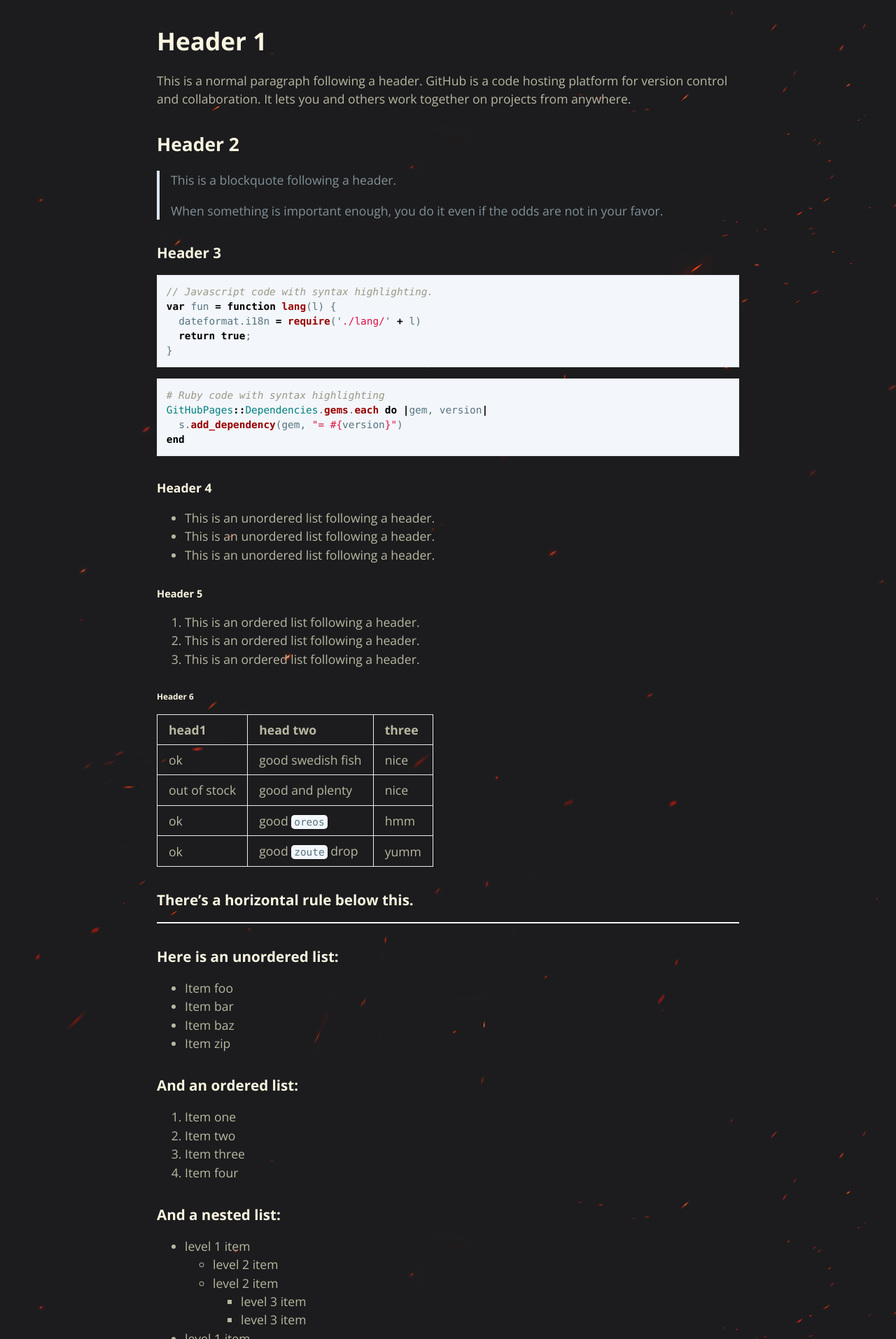
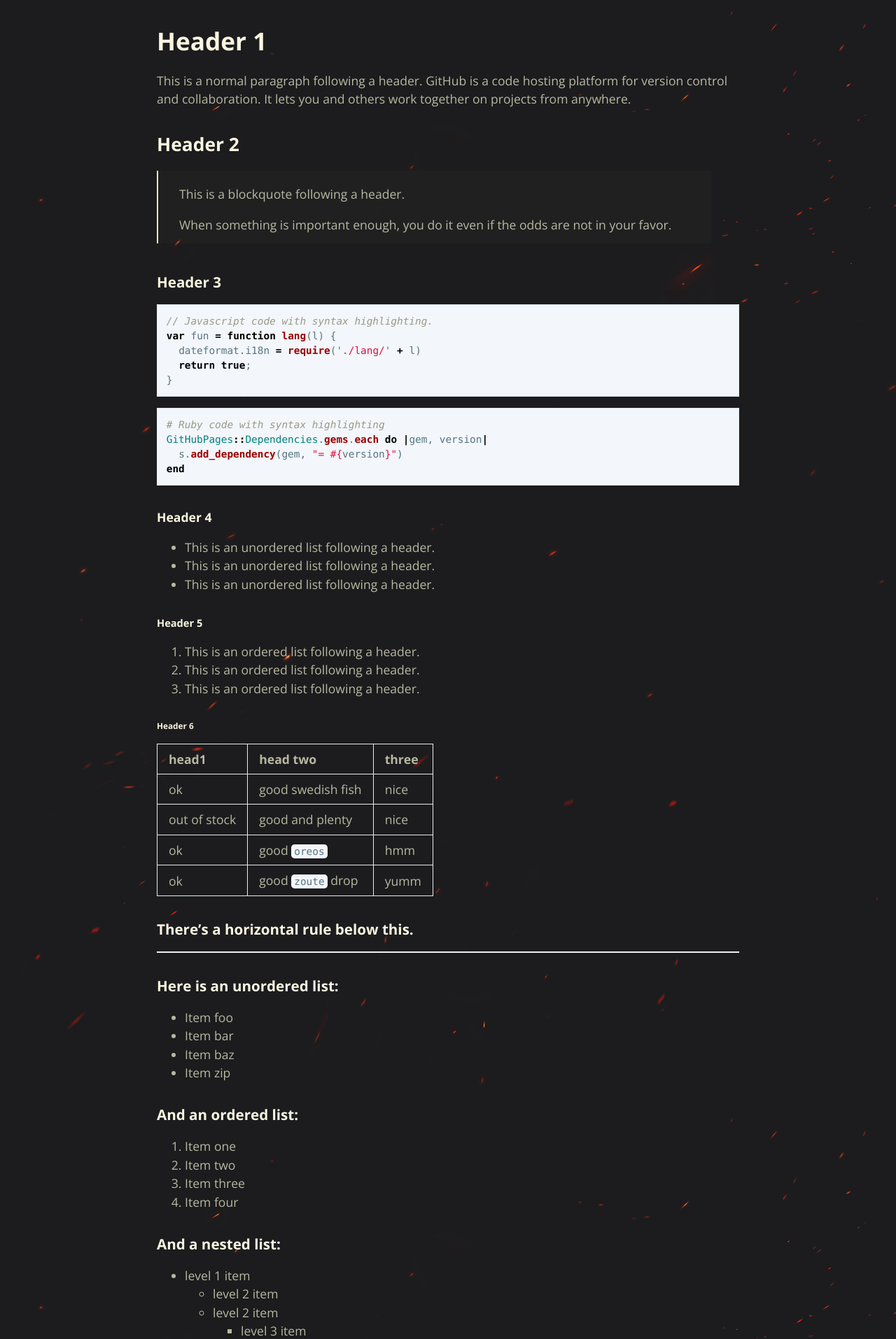
Before and after one commit to urban-tribble/urban-tribble.github.io, a Jekyll site: the page built from _posts/2017-04-29-cayman-example-content.md, in a window 1280 px wide. Shown: the part 583-2497 px from the top of the page at 70% size. Built offline with Jekyll 4.4.1, drawn with Linux system fonts in a browser that asks for light colours.

Commit message:
Update blockquote's style

```diff
--- a/assets/css/style.css
+++ b/assets/css/style.css
@@ -828,10 +828,11 @@ a:hover {
     margin-top: 0;
 }
 .main-content blockquote {
-    padding: 0 1rem;
-    margin-left: 0;
-    color: #819198;
-    border-left: 0.3rem solid #dce6f0;
+	border-left: #efefb2 2px solid;
+    background-color: rgba(69, 69, 64, .1);
+    padding: 20px 30px 14px;
+	margin-left: 0;
+    margin-bottom: 40px;
 }
 .main-content blockquote > :first-child {
     margin-top: 0;
```
